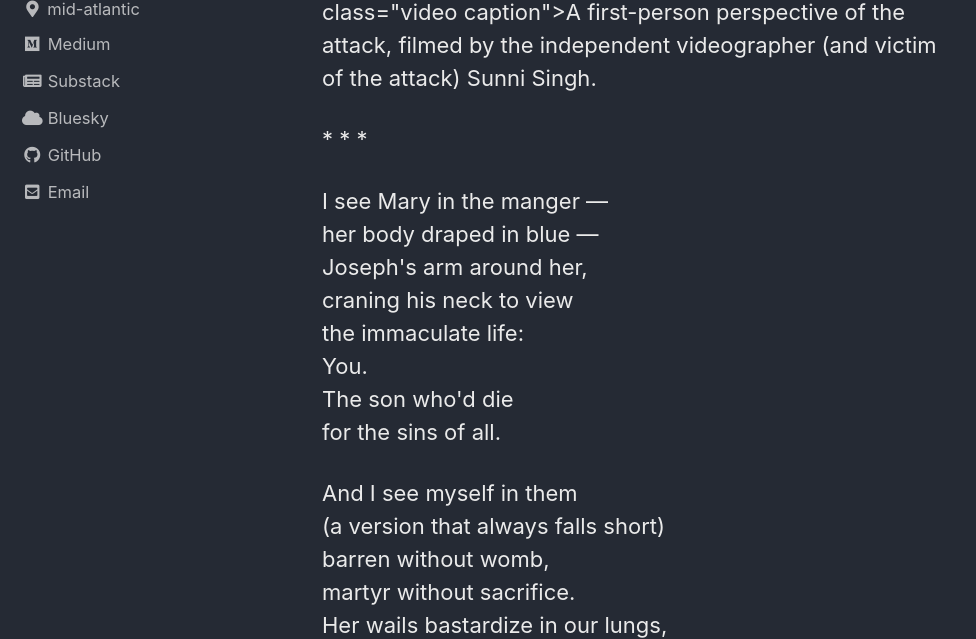
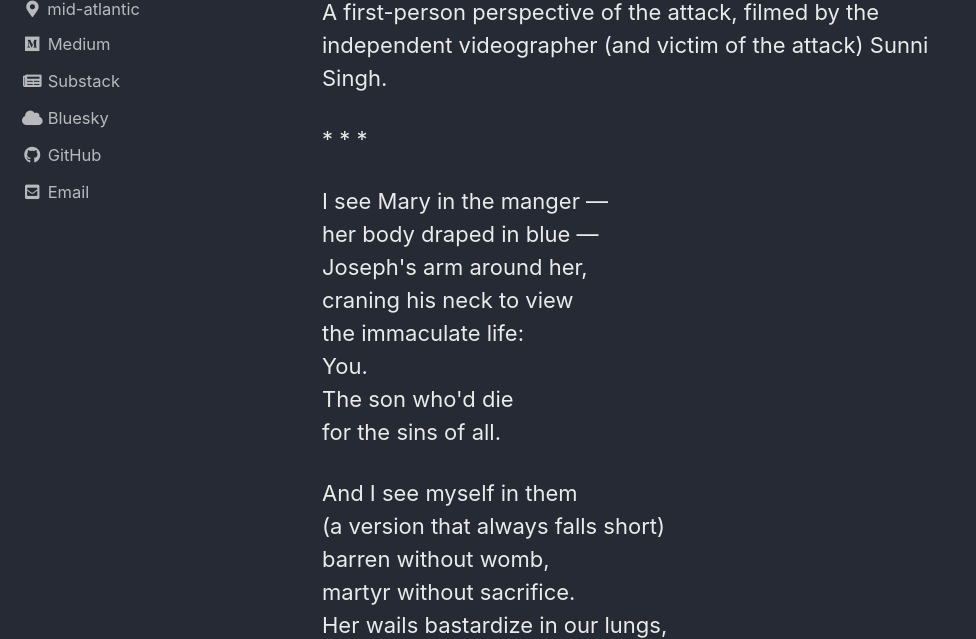
Before and after one commit to gwenythgalloway/gwenythgalloway.github.io, a Jekyll site: the page built from _posts/2026-04-13-interstate.html, in a window 1280 px wide and 900 px high, scrolled down 869 px, cut to the strip 261-900 px from the top of the window. Shown: the whole strip, without its empty margins (0-976 px from the left). Built offline with Jekyll 4.4.1, drawn with Linux system fonts in a browser that asks for light colours; cached includes are drawn as plain includes.

Commit message:
Update 2026-04-13-interstate.html
Signed-off-by: Gwenyth Galloway <gwenythgalloway@protonmail.com>

```diff
--- a/_posts/2026-04-13-interstate.html
+++ b/_posts/2026-04-13-interstate.html
@@ -47,7 +47,7 @@ video.caption {
   </iframe>
 </div>
 
-<p> class="video caption">A first-person perspective of the attack,
+<p class="video caption">A first-person perspective of the attack,
   filmed by the independent videographer (and victim of the attack)
   Sunni Singh.</p>
 
```
